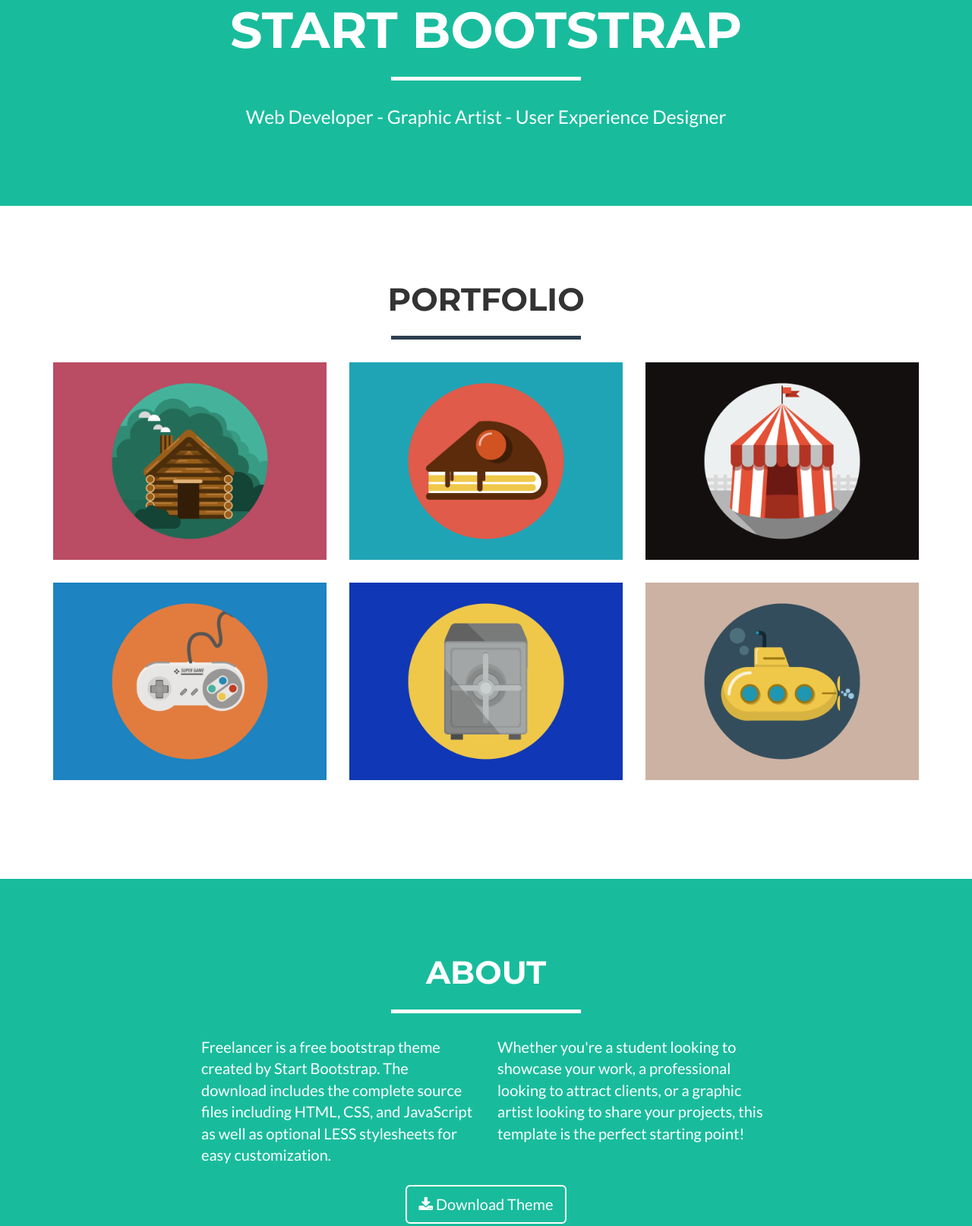
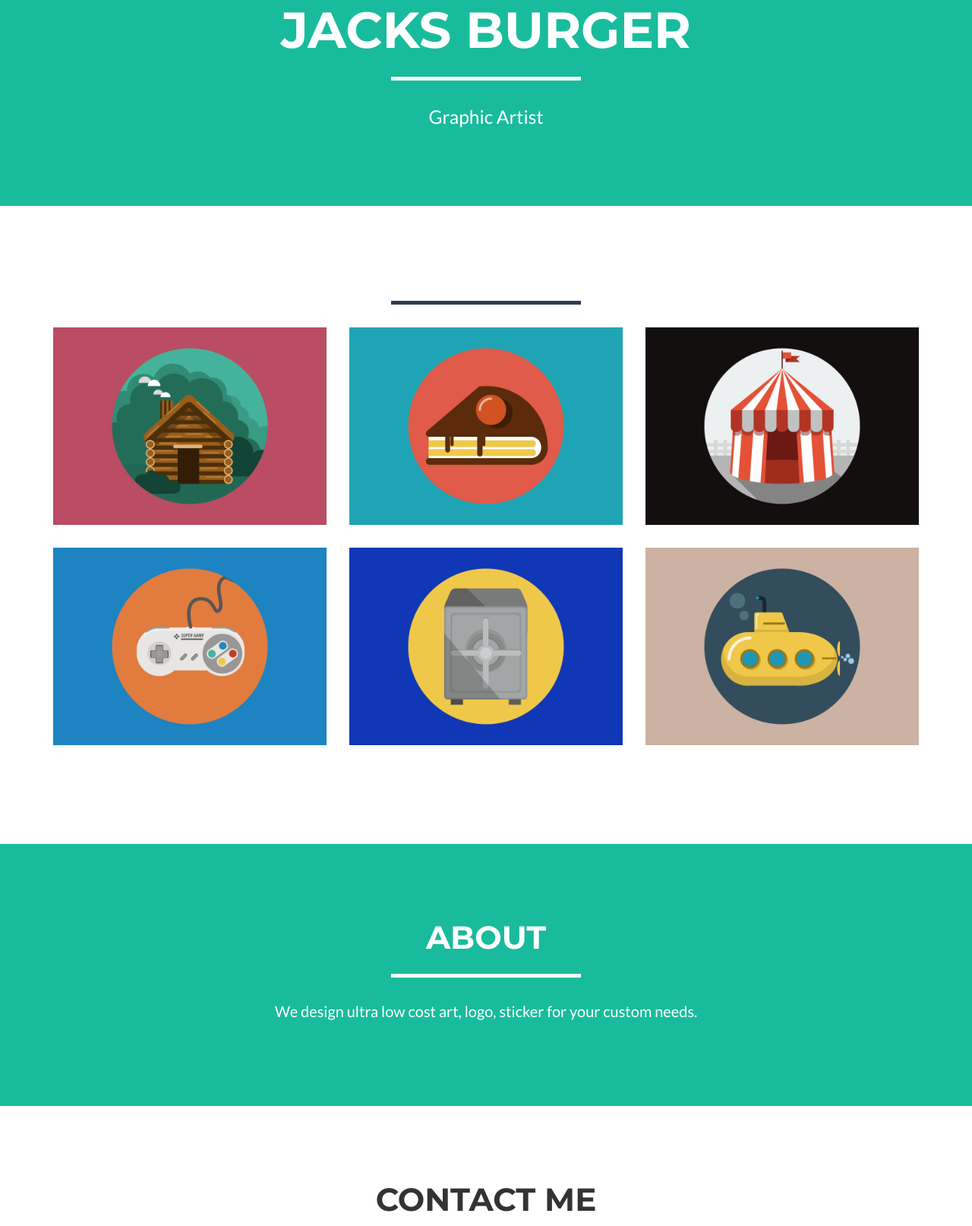
Before and after one commit to tjipz8/jacksburger, a plain HTML site: page index.html in a window 1280 px wide. Shown: the part 473-2087 px from the top of the page at 76% size. Drawn offline with nearby package versions, Linux system fonts and the light colour scheme.

Commit message:
modificaton

```diff
--- a/index.html
+++ b/index.html
@@ -42,7 +42,7 @@
                 <button type="button" class="navbar-toggle" data-toggle="collapse" data-target="#bs-example-navbar-collapse-1">
                     <span class="sr-only">Toggle navigation</span> Menu <i class="fa fa-bars"></i>
                 </button>
-                <a class="navbar-brand" href="#page-top">Start Bootstrap</a>
+                <a class="navbar-brand" href="#page-top">Jacks Burger</a>
             </div>
 
             <!-- Collect the nav links, forms, and other content for toggling -->
@@ -52,7 +52,7 @@
                         <a href="#page-top"></a>
                     </li>
                     <li class="page-scroll">
-                        <a href="#portfolio">Portfolio</a>
+                        <a href="#portfolio"></a>
                     </li>
                     <li class="page-scroll">
                         <a href="#about">About</a>
@@ -74,9 +74,9 @@
                 <div class="col-lg-12">
                     <img class="img-responsive" src="img/profile.png" alt="">
                     <div class="intro-text">
-                        <h1 class="name">Start Bootstrap</h1>
+                        <h1 class="name">Jacks Burger</h1>
                         <hr class="star-light">
-                        <span class="skills">Web Developer - Graphic Artist - User Experience Designer</span>
+                        <span class="skills">Graphic Artist</span>
                     </div>
                 </div>
             </div>
@@ -88,7 +88,7 @@
         <div class="container">
             <div class="row">
                 <div class="col-lg-12 text-center">
-                    <h2>Portfolio</h2>
+                    <h2></h2>
                     <hr class="star-primary">
                 </div>
             </div>
@@ -167,16 +167,8 @@
                 </div>
             </div>
             <div class="row">
-                <div class="col-lg-4 col-lg-offset-2">
-                    <p>Freelancer is a free bootstrap theme created by Start Bootstrap. The download includes the complete source files including HTML, CSS, and JavaScript as well as optional LESS stylesheets for easy customization.</p>
-                </div>
-                <div class="col-lg-4">
-                    <p>Whether you're a student looking to showcase your work, a professional looking to attract clients, or a graphic artist looking to share your projects, this template is the perfect starting point!</p>
-                </div>
-                <div class="col-lg-8 col-lg-offset-2 text-center">
-                    <a href="#" class="btn btn-lg btn-outline">
-                        <i class="fa fa-download"></i> Download Theme
-                    </a>
+                <div class="col-lg-12 text-center">
+                    <p>We design ultra low cost art, logo, sticker for your custom needs.</p>
                 </div>
             </div>
         </div>
@@ -244,8 +236,8 @@
                 <div class="row">
                     <div class="footer-col col-md-4">
                         <h3>Location</h3>
-                        <p>3481 Melrose Place
-                            <br>Beverly Hills, CA 90210</p>
+                        <p>bingunginter@yahoo.com
+                            <br>325-480-4818</p>
                     </div>
                     <div class="footer-col col-md-4">
                         <h3>Around the Web</h3>
@@ -268,8 +260,7 @@
                         </ul>
                     </div>
                     <div class="footer-col col-md-4">
-                        <h3>About Freelancer</h3>
-                        <p>Freelance is a free to use, open source Bootstrap theme created by <a href="http://startbootstrap.com">Start Bootstrap</a>.</p>
+
                     </div>
                 </div>
             </div>
```
